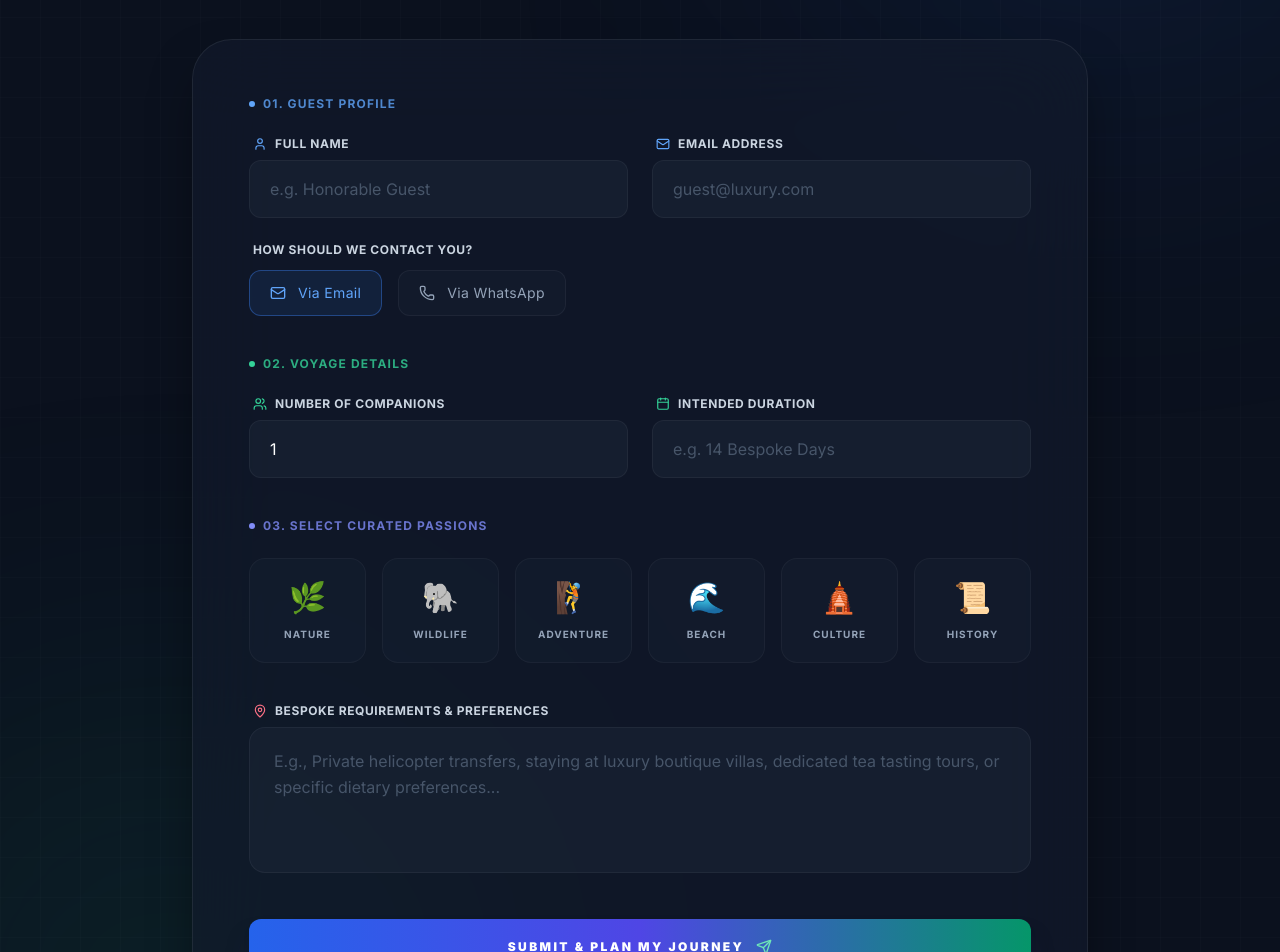
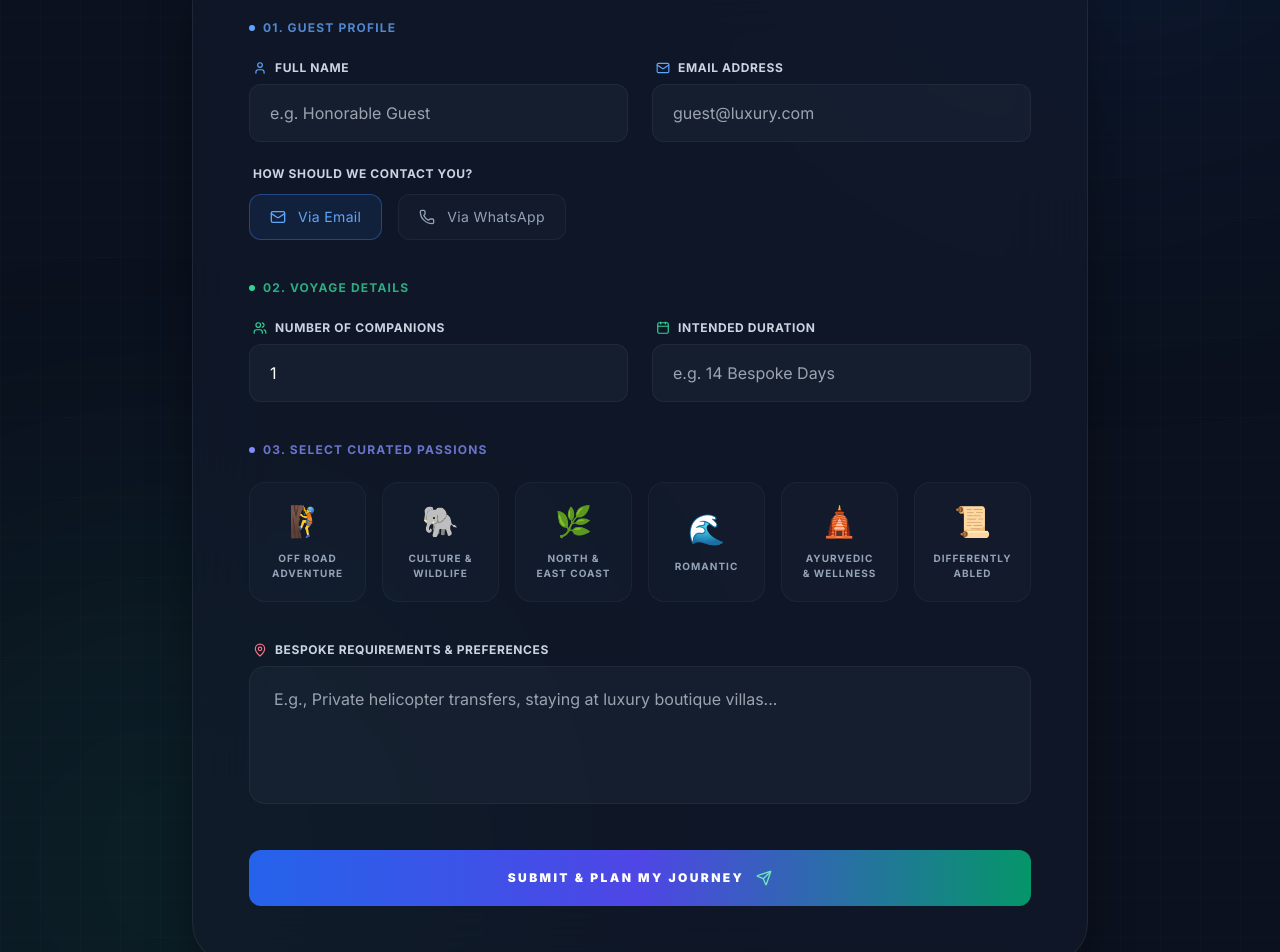
Before and after one commit to Yashmi22/Jai-Lanka-Tours, a React (Create React App) app in the folder client/: page /plan-journey in a window 1280 px wide. Shown: the part 424-1376 px from the top of the page. Built offline with nearby package versions, Linux system fonts and the light colour scheme.

Commit message:
email error fix

```diff
--- a/client/package.json
+++ b/client/package.json
@@ -3,6 +3,7 @@
   "version": "0.1.0",
   "private": true,
   "dependencies": {
+    "@emailjs/browser": "^4.4.1",
     "@emotion/react": "^11.14.0",
     "@emotion/styled": "^11.14.1",
     "@mui/icons-material": "^9.0.0",
--- a/client/src/pages/PlanYourJourney.jsx
+++ b/client/src/pages/PlanYourJourney.jsx
@@ -1,14 +1,15 @@
+import { sendEmailNotification } from '../utils/emailService';
 import React, { useState } from 'react';
 import {
   User, Mail, Users, Calendar,
-    MapPin, Send, Sparkles, AlertCircle, Phone
+  MapPin, Send, Sparkles, Phone
 } from 'lucide-react';
 
 const PlanYourJourney = () => {
     const [formData, setFormData] = useState({
-        name: '',
-        email: '',
-        contactMethod: 'email', // Default contact method
+        from_name: '',
+        from_email: '',
+        contactMethod: 'email',
         passengers: 1,
         duration: '',
         interests: [],
@@ -16,12 +17,12 @@ const PlanYourJourney = () => {
     });
 
     const categories = [
-        { name: 'Nature', icon: '🌿' },
-        { name: 'Wildlife', icon: '🐘' },
-        { name: 'Adventure', icon: '🧗' },
-        { name: 'Beach', icon: '🌊' },
-        { name: 'Culture', icon: '🛕' },
-        { name: 'History', icon: '📜' }
+        { name: 'Off Road Adventure', icon: '🧗' },
+        { name: 'Culture & Wildlife', icon: '🐘' },
+        { name: 'North & East Coast', icon: '🌿' },
+        { name: 'Romantic', icon: '🌊' },
+        { name: 'Ayurvedic & Wellness', icon: '🛕' },
+        { name: 'Differently Abled', icon: '📜' }
     ];
 
     const handleChange = (e) => {
@@ -41,48 +42,47 @@ const PlanYourJourney = () => {
         }));
     };
 
-    const handleSubmit = (e) => {
+    const handleSubmit = async (e) => {
         e.preventDefault();
         console.log("Submitting Luxury Plan:", formData);
 
+        if (formData.contactMethod === 'whatsapp') {
+            const whatsappText = `Hi! I'm planning a journey.%0A%0A*Name:* ${formData.from_name}%0A*Email:* ${formData.from_email}%0A*Companions:* ${formData.passengers}%0A*Duration:* ${formData.duration}%0A*Interests:* ${formData.interests.join(', ')}%0A*Preferences:* ${formData.message}`;
+            window.open(`https://wa.me/94740966449?text=${whatsappText}`, '_blank');
+            alert("Thank you! Opening WhatsApp to send your itinerary request.");
+        } else {
 
-        if (formData.contactMethod === 'whatsapp') {
+            const result = await sendEmailNotification(e.target, 'template_5o6c8ui');
 
-            const whatsappText = `Hi! I'm planning a journey.%0A%0A*Name:* ${formData.name}%0A*Email:* ${formData.email}%0A*Companions:* ${formData.passengers}%0A*Duration:* ${formData.duration}%0A*Interests:* ${formData.interests.join(', ')}%0A*Preferences:* ${formData.message}`;
-            window.open(`https://wa.me/9474 096 6449?text=${whatsappText}`, '_blank');
-            // Backend API (Email)
-            alert("Thank you! Your itinerary request has been submitted via Email.");
+            if (result.success) {
+                alert("✨ Thank you! Your luxury itinerary request has been successfully sent via Email.");
+                setFormData({
+                    from_name: '', from_email: '', contactMethod: 'email',
+                    passengers: 1, duration: '', interests: [], message: ''
+                });
+            } else {
+                alert("❌ Something went wrong while sending Email. Please try submitting via WhatsApp.");
+            }
         }
     };
 
     return (
-        /* 🌌 Premium Deep Navy Slate Background */
         <div className="min-h-screen bg-[#0b111e] pt-32 pb-16 px-4 relative overflow-hidden font-sans">
-
-            {/* ✨ Luxury Radial Glow Ambient Lights */}
             <div className="absolute top-[-10%] right-[-10%] w-[600px] h-[600px] bg-blue-600/10 rounded-full blur-[150px] pointer-events-none" />
             <div className="absolute bottom-[-10%] left-[-10%] w-[600px] h-[600px] bg-emerald-500/10 rounded-full blur-[150px] pointer-events-none" />
-
-            {/* Background Subtle Grid Pattern for Technical Elegance */}
             <div className="absolute inset-0 bg-[linear-gradient(to_right,#ffffff03_1px,transparent_1px),linear-gradient(to_bottom,#ffffff03_1px,transparent_1px)] bg-[size:40px_40px] pointer-events-none" />
 
             <div className="max-w-4xl mx-auto relative z-10">
-
-                {/* 👑 Header Section */}
                 <div className="text-center mb-16">
-                    <div className="inline-flex items-center gap-2 px-4 py-2 rounded-full bg-gradient-to-r from-blue-500/10 to-emerald-500/10 border border-blue-500/20 text-blue-400 text-xs font-semibold tracking-widest uppercase mb-5 backdrop-blur-md animate-pulse">
+                    <div className="inline-flex items-center gap-2 px-4 py-2 rounded-full bg-gradient-to-r from-blue-500/10 to-emerald-500/10 border border-blue-500/20 text-blue-400 text-xs font-semibold tracking-widest uppercase mb-5 backdrop-blur-md">
                         <Sparkles size={14} className="text-emerald-400" />
                         Bespoke Sri Lankan Itineraries
                     </div>
                     <h1 className="text-4xl md:text-6xl font-black text-white mb-5 tracking-tight leading-none">
                         Craft Your <span className="text-transparent bg-clip-text bg-gradient-to-r from-blue-400 via-indigo-300 to-emerald-400">Elite Journey</span>
                     </h1>
-                    <p className="text-slate-400 text-base md:text-lg max-w-2xl mx-auto font-light leading-relaxed">
-                        Tell us your travel aspirations. Our destination connoisseurs will orchestrate an ultra-personalized Sri Lankan experience tailored exclusively for you.
-                    </p>
                 </div>
 
-                {/* 💎 Glassmorphism Form Container */}
                 <div className="bg-[#131c2e]/60 backdrop-blur-2xl rounded-[2.5rem] border border-white/[0.07] shadow-[0_25px_50px_-12px_rgba(0,0,0,0.5)] overflow-hidden">
                     <form onSubmit={handleSubmit} className="p-8 md:p-14 space-y-10">
 
@@ -98,13 +98,15 @@ const PlanYourJourney = () => {
                                     </label>
                                     <input
                                         type="text"
-                                        name="name"
-                                        value={formData.name}
+                                        name="from_name"
+                                        value={formData.from_name}
                                         onChange={handleChange}
                                         required
                                         placeholder="e.g. Honorable Guest"
-                                        className="w-full bg-[#1c2638]/50 border border-white/[0.05] rounded-xl px-5 py-4 text-white placeholder:text-slate-600 focus:outline-none focus:border-blue-500/50 focus:ring-4 focus:ring-blue-500/10 transition-all duration-300"
+                                        className="w-full bg-[#1c2638]/50 border border-white/[0.05] rounded-xl px-5 py-4 text-white focus:outline-none focus:border-blue-500/50 focus:ring-4 focus:ring-blue-500/10 transition-all duration-300"
                                     />
+                                    {/* EmailJS name variable matching */}
+                                    <input type="hidden" name="name" value={formData.from_name} />
                                 </div>
                                 <div className="space-y-2">
                                     <label className="flex items-center gap-2 text-xs font-semibold tracking-wider text-slate-300 uppercase ml-1">
@@ -112,52 +114,35 @@ const PlanYourJourney = () => {
                                     </label>
                                     <input
                                         type="email"
-                                        name="email"
-                                        value={formData.email}
+                                        name="from_email"
+                                        value={formData.from_email}
                                         onChange={handleChange}
                                         required
                                         placeholder="guest@luxury.com"
-                                        className="w-full bg-[#1c2638]/50 border border-white/[0.05] rounded-xl px-5 py-4 text-white placeholder:text-slate-600 focus:outline-none focus:border-blue-500/50 focus:ring-4 focus:ring-blue-500/10 transition-all duration-300"
+                                        className="w-full bg-[#1c2638]/50 border border-white/[0.05] rounded-xl px-5 py-4 text-white focus:outline-none focus:border-blue-500/50 focus:ring-4 focus:ring-blue-500/10 transition-all duration-300"
                                     />
+                                    <input type="hidden" name="email" value={formData.from_email} />
                                 </div>
                             </div>
 
-                            {/* 🌐 Preferred Contact Method (WhatsApp / Email Choice) */}
                             <div className="mt-6 space-y-3">
                                 <label className="flex items-center gap-2 text-xs font-semibold tracking-wider text-slate-300 uppercase ml-1">
                                     How should we contact you?
                                 </label>
                                 <div className="flex flex-wrap gap-4">
                                     <label className={`flex items-center gap-3 px-5 py-3 rounded-xl border cursor-pointer transition-all duration-300 ${formData.contactMethod === 'email' ? 'bg-blue-500/10 border-blue-500/40 text-blue-400' : 'bg-[#1c2638]/30 border-white/[0.05] text-slate-400 hover:text-white'}`}>
-                                        <input
-                                            type="radio"
-                                            name="contactMethod"
-                                            value="email"
-                                            checked={formData.contactMethod === 'email'}
-                                            onChange={handleChange}
-                                            className="hidden"
-                                        />
-                                        <Mail size={16} />
-                                        <span className="text-sm font-medium tracking-wide">Via Email</span>
+                                        <input type="radio" name="contactMethod" value="email" checked={formData.contactMethod === 'email'} onChange={handleChange} className="hidden" />
+                                        <Mail size={16} /> <span className="text-sm font-medium tracking-wide">Via Email</span>
                                     </label>
-
                                     <label className={`flex items-center gap-3 px-5 py-3 rounded-xl border cursor-pointer transition-all duration-300 ${formData.contactMethod === 'whatsapp' ? 'bg-emerald-500/10 border-emerald-500/40 text-emerald-400' : 'bg-[#1c2638]/30 border-white/[0.05] text-slate-400 hover:text-white'}`}>
-                                        <input
-                                            type="radio"
-                                            name="contactMethod"
-                                            value="whatsapp"
-                                            checked={formData.contactMethod === 'whatsapp'}
-                                            onChange={handleChange}
-                                            className="hidden"
-                                        />
-                                        <Phone size={16} />
-                                        <span className="text-sm font-medium tracking-wide">Via WhatsApp</span>
+                                        <input type="radio" name="contactMethod" value="whatsapp" checked={formData.contactMethod === 'whatsapp'} onChange={handleChange} className="hidden" />
+                                        <Phone size={16} /> <span className="text-sm font-medium tracking-wide">Via WhatsApp</span>
                                     </label>
                                 </div>
                             </div>
                         </div>
 
-                        {/* ⏳ Section 2: Journey Dynamics */}
+                        {/* ⏳ Section 2: Voyage Details */}
                         <div>
                             <h2 className="text-xs font-bold tracking-widest uppercase text-emerald-400/80 mb-6 flex items-center gap-2">
                                 <span className="w-1.5 h-1.5 rounded-full bg-emerald-400" /> 02. Voyage Details
@@ -186,7 +171,7 @@ const PlanYourJourney = () => {
                                         value={formData.duration}
                                         onChange={handleChange}
                                         placeholder="e.g. 14 Bespoke Days"
-                                        className="w-full bg-[#1c2638]/50 border border-white/[0.05] rounded-xl px-5 py-4 text-white placeholder:text-slate-600 focus:outline-none focus:border-emerald-500/50 focus:ring-4 focus:ring-emerald-500/10 transition-all duration-300"
+                                        className="w-full bg-[#1c2638]/50 border border-white/[0.05] rounded-xl px-5 py-4 text-white focus:outline-none focus:border-emerald-500/50 focus:ring-4 focus:ring-emerald-500/10 transition-all duration-300"
                                     />
                                 </div>
                             </div>
@@ -197,6 +182,9 @@ const PlanYourJourney = () => {
                             <h2 className="text-xs font-bold tracking-widest uppercase text-indigo-400/80 mb-6 flex items-center gap-2">
                                 <span className="w-1.5 h-1.5 rounded-full bg-indigo-400" /> 03. Select Curated Passions
                             </h2>
+                            {/* Hidden input to pass interests array as a string via Form submission */}
+                            <input type="hidden" name="interests" value={formData.interests.length > 0 ? formData.interests.join(', ') : 'None Selected'} />
+
                             <div className="grid grid-cols-2 md:grid-cols-3 lg:grid-cols-6 gap-4">
                                 {categories.map((item) => {
                                     const isSelected = formData.interests.includes(item.name);
@@ -211,10 +199,7 @@ const PlanYourJourney = () => {
                                                     : 'bg-[#1c2638]/30 border-white/[0.04] text-slate-400 hover:border-white/[0.15] hover:bg-[#1c2638]/70 hover:text-white'
                                             }`}
                                         >
-                                            {/* Top Subtle indicator for selected state */}
-                                            {isSelected && (
-                                                <span className="absolute top-2 right-2 w-1.5 h-1.5 rounded-full bg-emerald-400 animate-ping" />
-                                            )}
+                                            {isSelected && <span className="absolute top-2 right-2 w-1.5 h-1.5 rounded-full bg-emerald-400" />}
                                             <span className="text-3xl mb-3 group-hover:scale-110 transition-transform duration-300">{item.icon}</span>
                                             <span className="text-[10px] font-bold uppercase tracking-widest">{item.name}</span>
                                         </button>
@@ -223,7 +208,7 @@ const PlanYourJourney = () => {
                             </div>
                         </div>
 
-                        {/* 🗺️ Section 4: Special Connoisseur Requests */}
+                        {/* 🗺️ Section 4: Special Request */}
                         <div className="space-y-2">
                             <label className="flex items-center gap-2 text-xs font-semibold tracking-wider text-slate-300 uppercase ml-1">
                                 <MapPin size={14} className="text-rose-400" /> Bespoke Requirements & Preferences
@@ -233,16 +218,12 @@ const PlanYourJourney = () => {
                                 value={formData.message}
                                 onChange={handleChange}
                                 rows="4"
-                                placeholder="E.g., Private helicopter transfers, staying at luxury boutique villas, dedicated tea tasting tours, or specific dietary preferences..."
-                                className="w-full bg-[#1c2638]/50 border border-white/[0.05] rounded-2xl px-6 py-5 text-white placeholder:text-slate-600 focus:outline-none focus:border-blue-500/50 focus:ring-4 focus:ring-blue-500/10 transition-all duration-300 resize-none leading-relaxed"
+                                placeholder="E.g., Private helicopter transfers, staying at luxury boutique villas..."
+                                className="w-full bg-[#1c2638]/50 border border-white/[0.05] rounded-2xl px-6 py-5 text-white focus:outline-none focus:border-blue-500/50 focus:ring-4 focus:ring-blue-500/10 transition-all duration-300 resize-none"
                             />
                         </div>
 
-                        {/* 🌟 Submit Button */}
-                        <button
-                            type="submit"
-                            className="w-full group relative flex items-center justify-center gap-3 bg-gradient-to-r from-blue-600 via-indigo-600 to-emerald-600 hover:from-blue-500 hover:via-indigo-500 hover:to-emerald-500 text-white font-bold py-5 rounded-xl shadow-xl shadow-indigo-950/50 transition-all duration-300 transform hover:scale-[1.01] active:scale-[0.99] cursor-pointer"
-                        >
+                        <button type="submit" className="w-full group relative flex items-center justify-center gap-3 bg-gradient-to-r from-blue-600 via-indigo-600 to-emerald-600 hover:from-blue-500 hover:via-indigo-500 hover:to-emerald-500 text-white font-bold py-5 rounded-xl transition-all duration-300 transform hover:scale-[1.01] active:scale-[0.99] cursor-pointer">
                             <span className="text-xs uppercase tracking-[0.2em] font-black">
                                 {formData.contactMethod === 'whatsapp' ? 'Submit via WhatsApp' : 'Submit & Plan My Journey'}
                             </span>
@@ -250,12 +231,6 @@ const PlanYourJourney = () => {
                         </button>
                     </form>
                 </div>
-
-                {/* Footer Note */}
-                <div className="mt-10 text-center flex items-center justify-center gap-2 text-slate-500 text-xs tracking-wide">
-                    <AlertCircle size={14} className="text-slate-600" />
-                    Our luxury travel architects respond with a customized proposal within <span className="text-blue-400/80 font-medium">24 hours</span>.
-                </div>
             </div>
         </div>
     );
--- /dev/null
+++ b/client/src/utils/emailService.js
@@ -0,0 +1,19 @@
+// src/utils/emailService.js
+import emailjs from '@emailjs/browser';
+
+const SERVICE_ID = 'service_rpi3cjl';
+const PUBLIC_KEY = 'b0qmHCoiOIuLvY3kJ';
+
+emailjs.init(PUBLIC_KEY);
+
+export const sendEmailNotification = async (formElement, templateId) => {
+    try {
+
+        const response = await emailjs.sendForm(SERVICE_ID, templateId, formElement);
+        console.log('Email Sent Successfully!', response.status, response.text);
+        return { success: true, message: 'Email sent successfully!' };
+    } catch (error) {
+        console.error('Email Sending Failed:', error);
+        return { success: false, error: error };
+    }
+};
```
Also changed, not shown: client/src/pages/Enquiry.js (+32 -12 lines), 1 other file (tests, documents, lock files or other folders).
